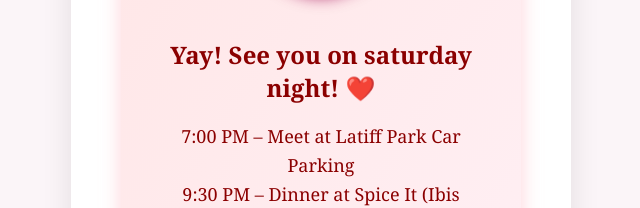
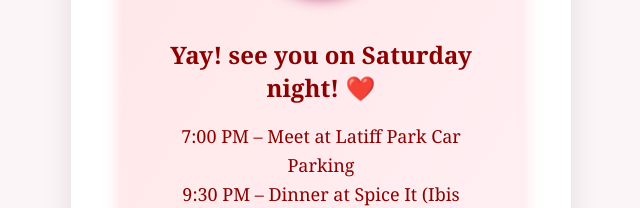
Before and after one commit to tasneem007/Valentinecode, a plain HTML site: page index.html in a window 1280 px wide. Both pictures are taken after a click on the button "Yes". Shown: the part 283-491 px from the top of the page, 319-959 px from the left. Drawn offline with Linux system fonts and the light colour scheme; files whose address does not match are found by name.

Commit message:
Update index.html

```diff
--- a/index.html
+++ b/index.html
@@ -131,7 +131,7 @@ yesBtn.style.padding = `${15 + (yesFontSize * 5)}px ${30 + (yesFontSize * 10)}px
             container.innerHTML = `
             <div class="valentine-container">
                 <img src="tastaha.jpg" alt="Cute Cat" class="tastaha-img">
-                <h1>Yay! See you on saturday night! ❤️</h1>
+                <h1>Yay! see you on Saturday night! ❤️</h1>
                 <p> 7:00 PM – Meet at Latiff Park Car Parking<br>
 
 9:30 PM – Dinner at Spice It (Ibis Restaurant)<br>
```
